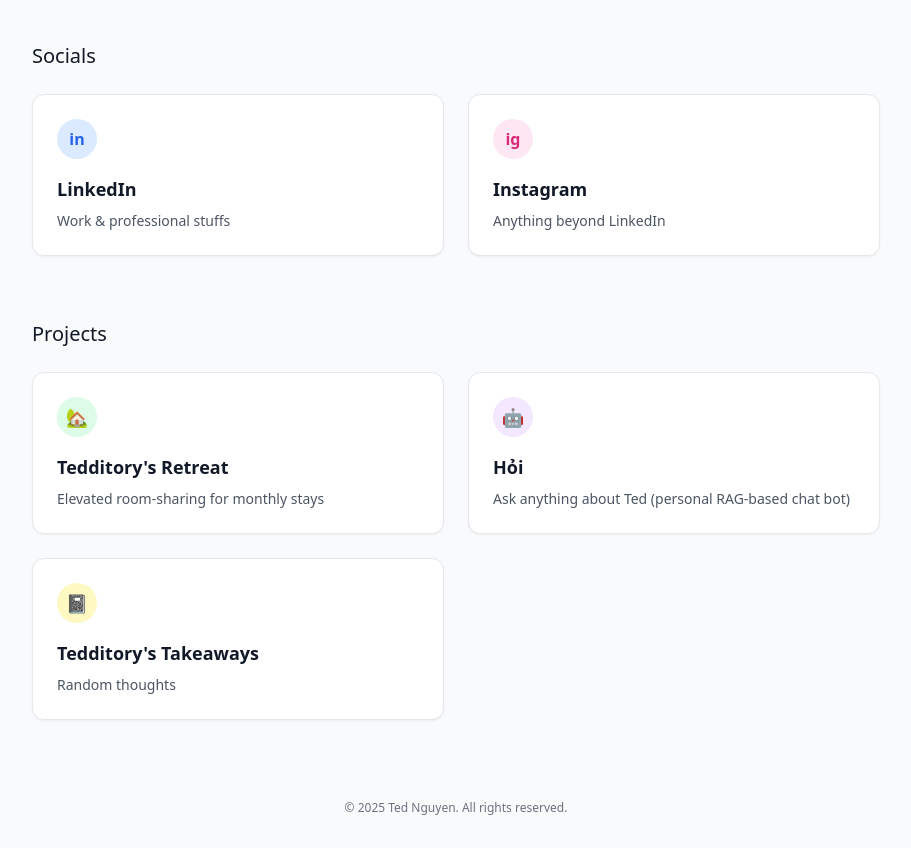
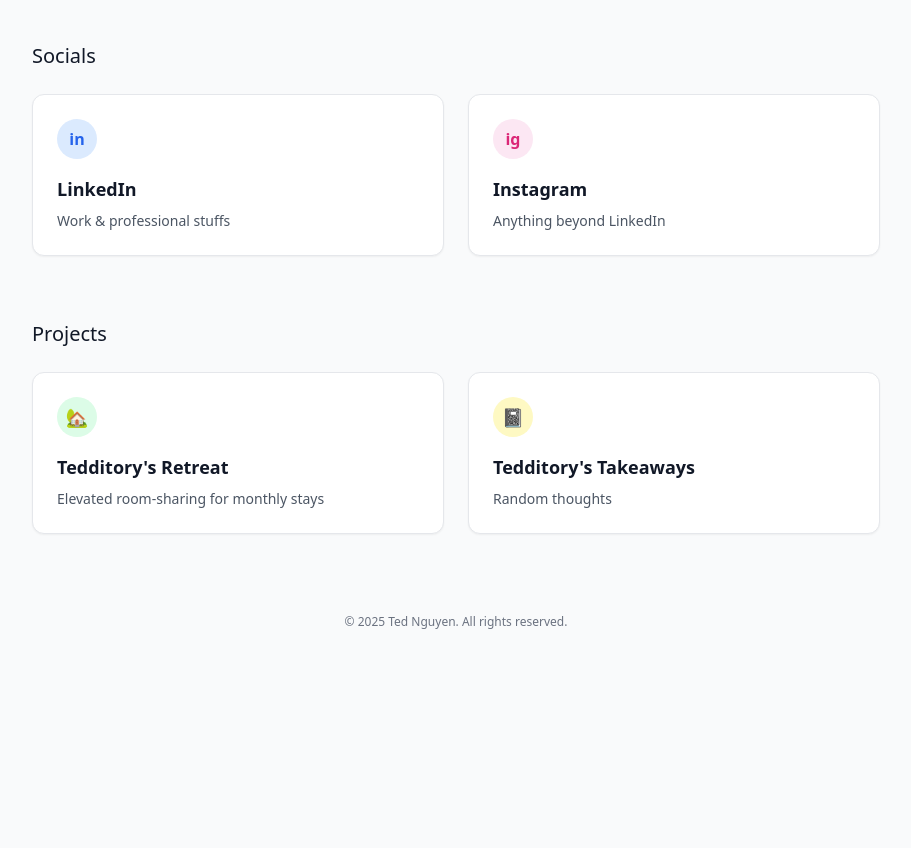
Before and after one commit to thinhnvp/tedditory.co, a plain HTML site: page index.html in a window 1280 px wide. Shown: the part 70-918 px from the top of the page, without its empty margins (184-1095 px from the left). After the commit the page ends 800 px from the top, so only its background shows below. Drawn offline with nearby package versions, Linux system fonts and the light colour scheme.

Commit message:
remove Hoi project (commented out)

```diff
--- a/index.html
+++ b/index.html
@@ -82,7 +82,7 @@
           </div>
         </a>
 
-        <a href="https://hoi.tedditory.co" target="_blank" rel="noopener noreferrer" class="group">
+        <!-- <a href="https://hoi.tedditory.co" target="_blank" rel="noopener noreferrer" class="group">
           <div class="p-6 border border-gray-200 dark:border-gray-800 rounded-xl bg-white dark:bg-gray-900 shadow-sm transition-transform transform group-hover:-translate-y-1">
             <div class="h-10 w-10 flex items-center justify-center rounded-full bg-purple-100 dark:bg-purple-900 mb-4">
               <span class="text-lg">🤖</span>
@@ -90,7 +90,7 @@
             <h3 class="text-lg font-semibold">Hỏi</h3>
             <p class="mt-2 text-sm text-gray-600 dark:text-gray-300">Ask anything about Ted (personal RAG-based chat bot)</p>
           </div>
-        </a>
+        </a> -->
 
         <a href="https://takeaways.tedditory.co" target="_blank" rel="noopener noreferrer" class="group">
           <div class="p-6 border border-gray-200 dark:border-gray-800 rounded-xl bg-white dark:bg-gray-900 shadow-sm transition-transform transform group-hover:-translate-y-1">
```
